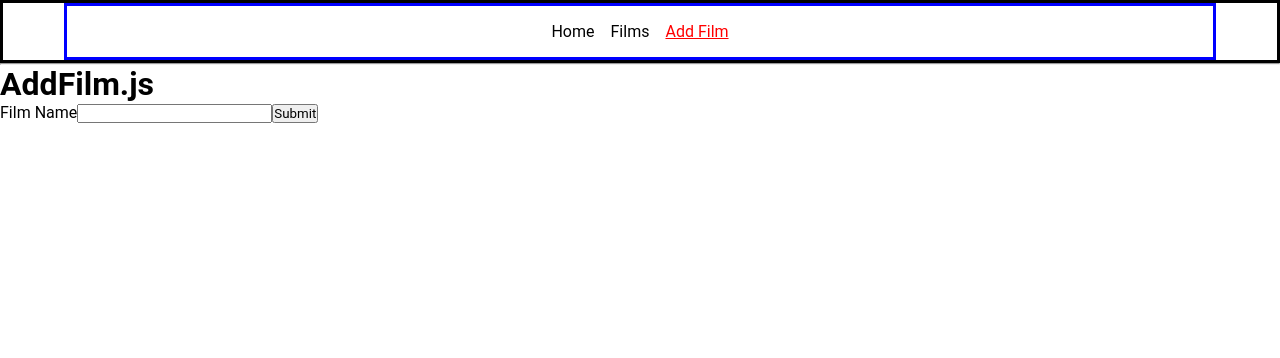
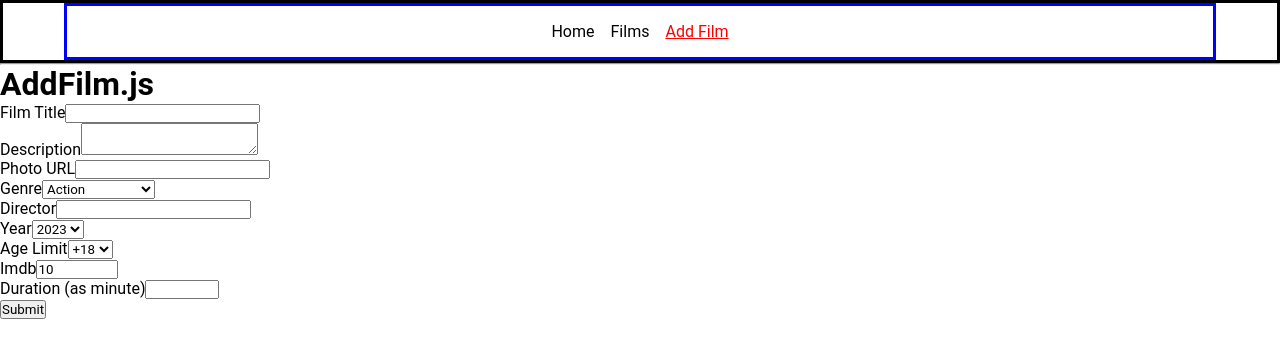
Before and after one commit to kaanyrd/FilmS, a React (Create React App) app: page /addfilm in a window 1280 px wide. Shown: the top 358 px of the page. Built offline with nearby package versions, Linux system fonts and the light colour scheme.

Commit message:
Form: Add New Form

```diff
--- a/src/App.js
+++ b/src/App.js
@@ -5,6 +5,7 @@ import Error from "./pages/Error";
 import Home from "./pages/Home";
 import Films, { loader as filmsLoader } from "./pages/Films";
 import AddFilm from "./pages/AddFilm";
+import { action as addFilmAction } from "./components/NewForm";
 import FilmDetail, { loader as filmDetailLoader } from "./pages/FilmDetail";
 
 const router = createBrowserRouter([
@@ -20,7 +21,7 @@ const router = createBrowserRouter([
         element: <FilmDetail />,
         loader: filmDetailLoader,
       },
-      { path: "addfilm", element: <AddFilm /> },
+      { path: "addfilm", element: <AddFilm />, action: addFilmAction },
     ],
   },
 ]);
--- a/src/components/Form.js
+++ /dev/null
@@ -1,16 +0,0 @@
-import React from "react";
-// import classes from "./Form.module.css";
-
-function Form() {
-  return (
-    <div>
-      <form>
-        <label>Film Name</label>
-        <input type="text" />
-        <button type="submit">Submit</button>
-      </form>
-    </div>
-  );
-}
-
-export default Form;
--- /dev/null
+++ b/src/components/NewForm.js
@@ -0,0 +1,128 @@
+import React from "react";
+import { Form, redirect } from "react-router-dom";
+// import classes from "./Form.module.css";
+
+function NewForm() {
+  return (
+    <div>
+      <Form method="post">
+        <div>
+          <label htmlFor="title">Film Title</label>
+          <input id="title" name="title" type="text" required />
+        </div>
+        <div>
+          <label htmlFor="description">Description</label>
+          <textarea
+            maxLength="170"
+            id="description"
+            name="description"
+            required
+          />
+        </div>
+        <div>
+          <label htmlFor="photo">Photo URL</label>
+          <input id="photo" name="photo" type="text" required />
+        </div>
+        <div>
+          <label htmlFor="genre">Genre</label>
+          <select id="genre" name="genre" required defaultValue="action">
+            <option value="drama">Drama</option>
+            <option value="action">Action</option>
+            <option value="western">Western</option>
+            <option value="adventure">Adventure</option>
+            <option value="comedy">Comedy</option>
+            <option value="fantasy">Fantasy</option>
+            <option value="horro">Horror</option>
+            <option value="science fiction">Science Fiction</option>
+            <option value="thriller">Thriller</option>
+            <option value="history">History</option>
+          </select>
+        </div>
+        <div>
+          <label htmlFor="director">Director</label>
+          <input id="director" name="director" type="text" />
+        </div>
+        <div>
+          <label htmlFor="year">Year</label>
+          <select id="year" name="year" required>
+            {Array.from({ length: 100 }, (_, index) => (
+              <option key={index} value={2023 - index}>
+                {2023 - index}
+              </option>
+            ))}
+          </select>
+        </div>
+        <div>
+          <label htmlFor="ageLimit">Age Limit</label>
+          <select name="ageLimit" id="ageLimit" defaultValue="18" required>
+            <option value="3">+3</option>
+            <option value="7">+7</option>
+            <option value="12">+12</option>
+            <option value="16">+16</option>
+            <option value="18">+18</option>
+          </select>
+        </div>
+        <div>
+          <label htmlFor="imdb">Imdb</label>
+          <input
+            id="imdb"
+            name="imdb"
+            type="number"
+            min="0"
+            max="10"
+            step="0.1"
+            defaultValue="10"
+            required
+          />
+        </div>
+        <div>
+          <label htmlFor="duration">Duration (as minute)</label>
+          <input
+            id="duration"
+            name="duration"
+            type="number"
+            min="0"
+            max="900"
+            required
+          />
+        </div>
+        <button type="submit">Submit</button>
+      </Form>
+    </div>
+  );
+}
+
+export default NewForm;
+
+export async function action({ request, params }) {
+  const formData = await request.formData();
+  const filmId = params.filmId;
+
+  const filmData = {
+    title: formData.get("title"),
+    description: formData.get("description"),
+    photo: formData.get("photo"),
+    genre: formData.get("genre"),
+    director: formData.get("director"),
+    year: formData.get("year"),
+    ageLimit: formData.get("ageLimit"),
+    imdb: formData.get("imdb"),
+    duration: formData.get("duration"),
+  };
+
+  const response = fetch(
+    `https://films-3c1db-default-rtdb.firebaseio.com/films/${filmId}.json`,
+    {
+      method: "POST",
+      headers: {
+        "Content-Type": "application/json",
+      },
+      body: JSON.stringify(filmData),
+    }
+  );
+
+  if (!response.ok) {
+    // FIXME
+  }
+  return redirect("/films");
+}
--- a/src/pages/AddFilm.js
+++ b/src/pages/AddFilm.js
@@ -1,11 +1,11 @@
 import React from "react";
-import Form from "../components/Form";
+import NewForm from "../components/NewForm";
 
 function AddFilm() {
   return (
     <div>
       <h1>AddFilm.js</h1>
-      <Form />
+      <NewForm />
     </div>
   );
 }
--- a/src/pages/FilmDetail.js
+++ b/src/pages/FilmDetail.js
@@ -51,7 +51,7 @@ function FilmDetail() {
 }
 
 export default FilmDetail;
-
+// FIXME
 export async function loader({ request, params }) {
   const id = params.filmId;
   const response = await fetch(
```
